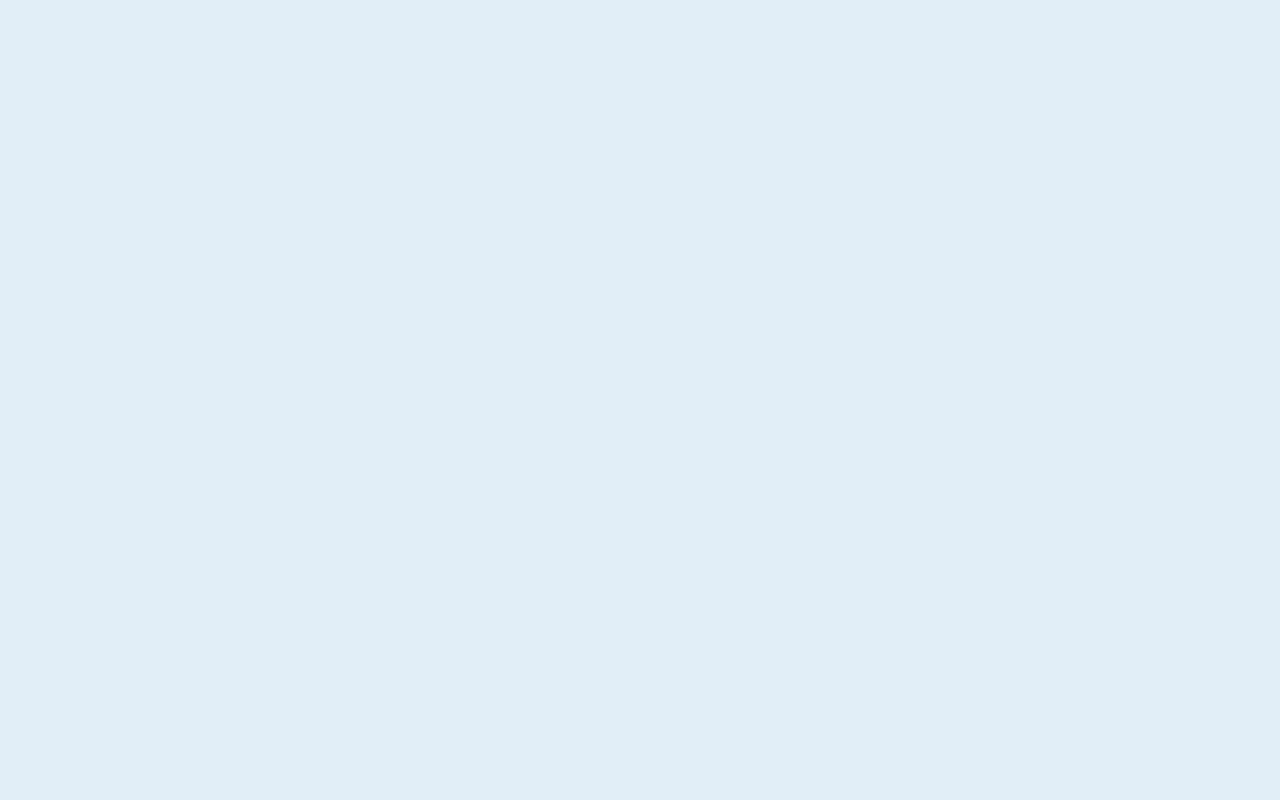
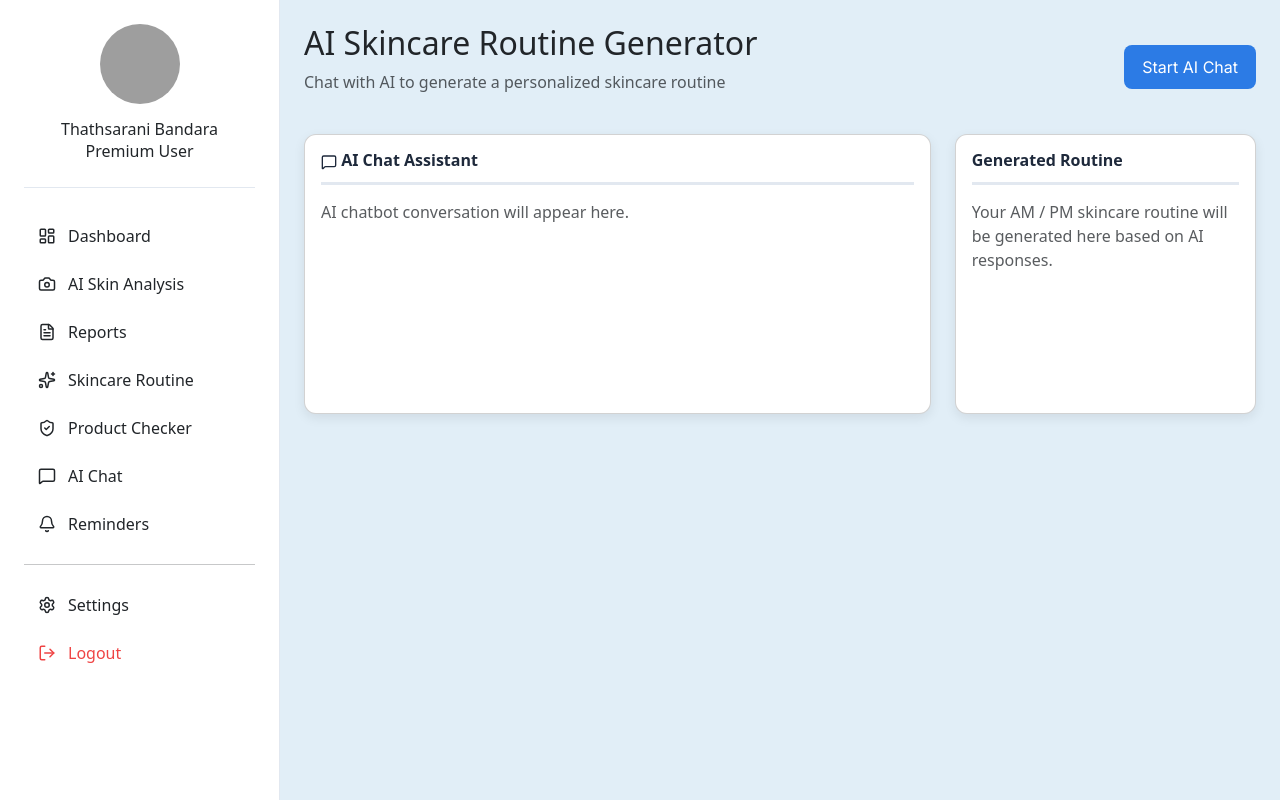
Before and after one commit to NimsaraVTA/SkinIQ---The-Final-Project, a React (Vite) app in the folder skinIQ/: page /skincare-routine in a window 1280 px wide. Before the commit this address had no page. Built offline with nearby package versions, Linux system fonts and the light colour scheme; grey boxes are pictures that could not be loaded.

Commit message:
create dashboard for skin care routine generator AI feature

```diff
--- a/skinIQ/src/SkinIQ.jsx
+++ b/skinIQ/src/SkinIQ.jsx
@@ -8,6 +8,7 @@ import ProfileLayout from "./components/pages/User Profile Page/ProfileLayout";
 import AiSkinAnalysisLayout from "./components/pages/AISkinAnalysis Page/AiSkinAnalysisLayout";
 import ReportsLayout from "./components/pages/Reports Page/ReportsLayout";
 import ProductCheckerLayout from "./components/pages/Product Checker Page/ProductCheckerLayout";
+import SkincareRoutineLayout from "./components/pages/Skincare Routine Page/SkincareRoutineLayout";
 
 const SkinIQ = () => {
   return (
@@ -21,6 +22,7 @@ const SkinIQ = () => {
         <Route path="/ai-skin-analysis" element={<AiSkinAnalysisLayout />}/>
         <Route path="/reports" element={<ReportsLayout />} />
         <Route path="/product-checker" element={<ProductCheckerLayout />} />
+        <Route path="/skincare-routine" element={<SkincareRoutineLayout />} />
       </Routes>
     </Router>
   );
--- a/skinIQ/src/components/molecules/SideBar/Sidebar.jsx
+++ b/skinIQ/src/components/molecules/SideBar/Sidebar.jsx
@@ -48,7 +48,9 @@ const Sidebar = ({ isOpen, onClose }) => {
         <li onClick={() => navigate("/reports")}>
           <FileText size={18} /> Reports
         </li>
-        <li><Sparkles size={18} /> Skincare Routine</li>
+        <li onClick={() => navigate("/skincare-routine")}>
+          <Sparkles size={18} /> Skincare Routine
+        </li>
         <li onClick={() => navigate("/product-checker")}>
           <ShieldCheck size={18} /> Product Checker
         </li>
--- /dev/null
+++ b/skinIQ/src/components/pages/Skincare Routine Page/SkincareRoutineDashboard.jsx
@@ -0,0 +1,53 @@
+import React from "react";
+import Card from "../../atoms/Card/Card";
+import Button from "../../atoms/Button/Button";
+import { MessageSquare } from "lucide-react";
+
+const SkincareRoutineDashboard = () => {
+  return (
+    <>
+      <div className="d-flex justify-content-between align-items-center mb-4">
+        <div>
+          <h2>AI Skincare Routine Generator</h2>
+          <p className="text-muted">
+            Chat with AI to generate a personalized skincare routine
+          </p>
+        </div>
+
+        <Button variant="primary">
+          Start AI Chat
+        </Button>
+      </div>
+
+      <div className="row g-4">
+        <div className="col-md-8">
+          <Card className="dashboard-card">
+            <h5 className="card-title-bordered">
+              <MessageSquare size={16} /> AI Chat Assistant
+            </h5>
+
+            <div className="card-scroll-content">
+              <p className="text-muted">
+                AI chatbot conversation will appear here.
+              </p>
+            </div>
+          </Card>
+        </div>
+
+        <div className="col-md-4">
+          <Card className="dashboard-card">
+            <h5 className="card-title-bordered">Generated Routine</h5>
+
+            <div className="card-scroll-content">
+              <p className="text-muted">
+                Your AM / PM skincare routine will be generated here based on AI responses.
+              </p>
+            </div>
+          </Card>
+        </div>
+      </div>
+    </>
+  );
+};
+
+export default SkincareRoutineDashboard;
--- /dev/null
+++ b/skinIQ/src/components/pages/Skincare Routine Page/SkincareRoutineLayout.jsx
@@ -0,0 +1,32 @@
+import React, { useState } from "react";
+import "../Dashboard Page/Dashboard.css";
+import Sidebar from "../../molecules/SideBar/Sidebar";
+import Topbar from "../../molecules/Topbar/Topbar";
+import SkincareRoutineDashboard from "./SkincareRoutineDashboard";
+
+const SkincareRoutineLayout = () => {
+  const [sidebarOpen, setSidebarOpen] = useState(false);
+
+  return (
+    <div className="dashboard-container">
+      <Sidebar isOpen={sidebarOpen} onClose={() => setSidebarOpen(false)} />
+
+      <div className="dashboard-main-wrapper">
+        <Topbar onMenuClick={() => setSidebarOpen(true)} />
+
+        <main className="dashboard-main">
+          <SkincareRoutineDashboard />
+        </main>
+      </div>
+
+      {sidebarOpen && (
+        <div
+          className="sidebar-overlay"
+          onClick={() => setSidebarOpen(false)}
+        />
+      )}
+    </div>
+  );
+};
+
+export default SkincareRoutineLayout;
```
